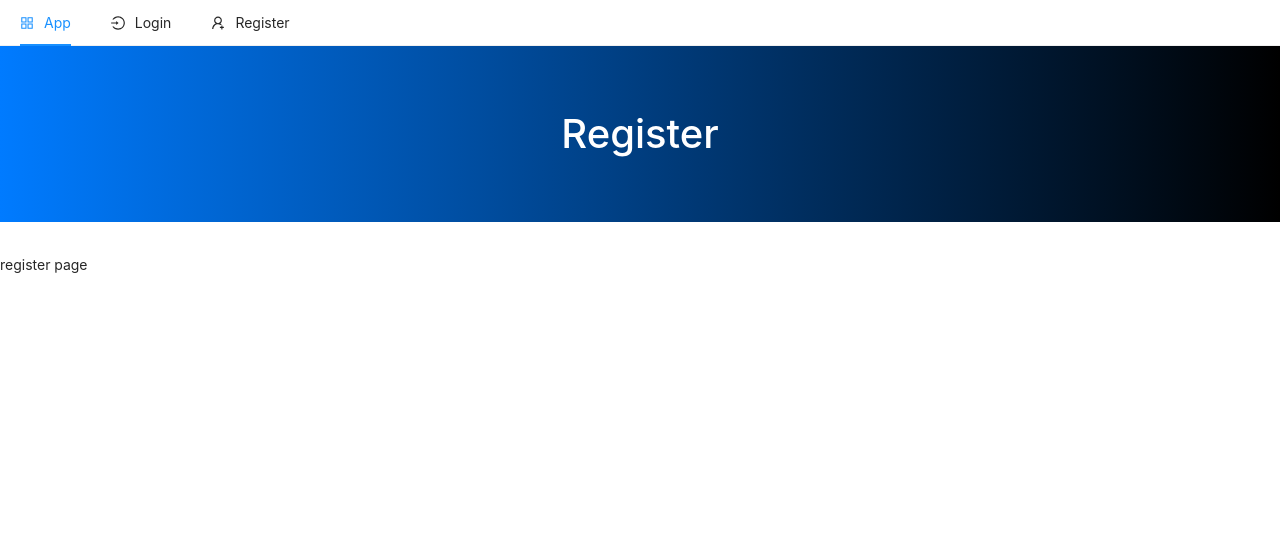
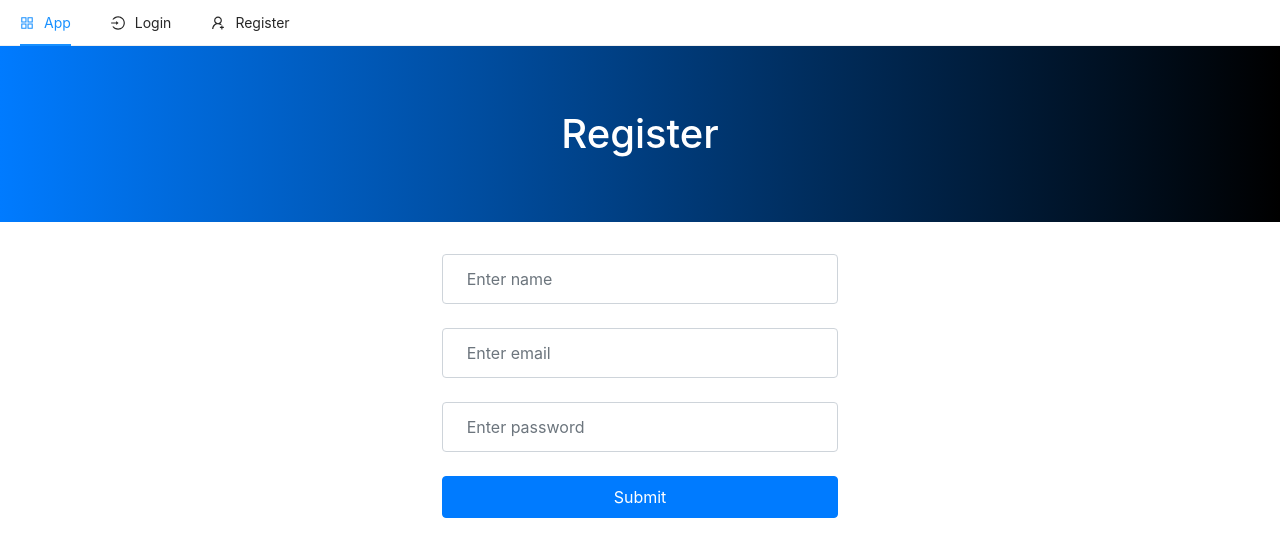
Before and after one commit to JamesPrenticez/cookie_auth_boiler, a Next.js app in the folder client/: page /register in a window 1280 px wide. Shown: the top 556 px of the page. Built offline with nearby package versions, Linux system fonts and the light colour scheme.

Commit message:
Lesson 1.7 - Registration Page

```diff
--- a/client/pages/register.js
+++ b/client/pages/register.js
@@ -1,8 +1,49 @@
+import {useState} from 'react'
+
 const Register = () => {
+    const [name, setName] = useState('')
+    const [email, setEmail] = useState('')
+    const [password, setPassword] = useState('')
+
+    const handleSubmit = (e) => {
+        e.preventDefault(); //prevents reload
+        console.table({ name, email, password })
+    }
     return (
         <>
         <h1 className='jumbotron text-center bg-primary square'>Register</h1>
-        <p>register page</p>
+
+        <div className='container col-md-4 offset-md-4 pb-5'>
+            <form onSubmit={handleSubmit}>
+                <input
+                    type='text'
+                    className='form-control mb-4 p-4'
+                    value={name}
+                    onChange={(e) => setName(e.target.value)}
+                    placeholder="Enter name"
+                    required
+                />
+                <input
+                    type='email'
+                    className='form-control mb-4 p-4'
+                    value={email}
+                    onChange={(e) => setEmail(e.target.value)}
+                    placeholder="Enter email"
+                    required
+                />
+                <input
+                    type='password'
+                    className='form-control mb-4 p-4'
+                    value={password}
+                    onChange={(e) => setPassword(e.target.value)}
+                    placeholder="Enter password"
+                    required
+                />
+                <button type='submit' className='btn btn-block btn-primary p-2'>
+                    Submit
+                </button>
+            </form>
+        </div>
         </>
     )
 }
```
